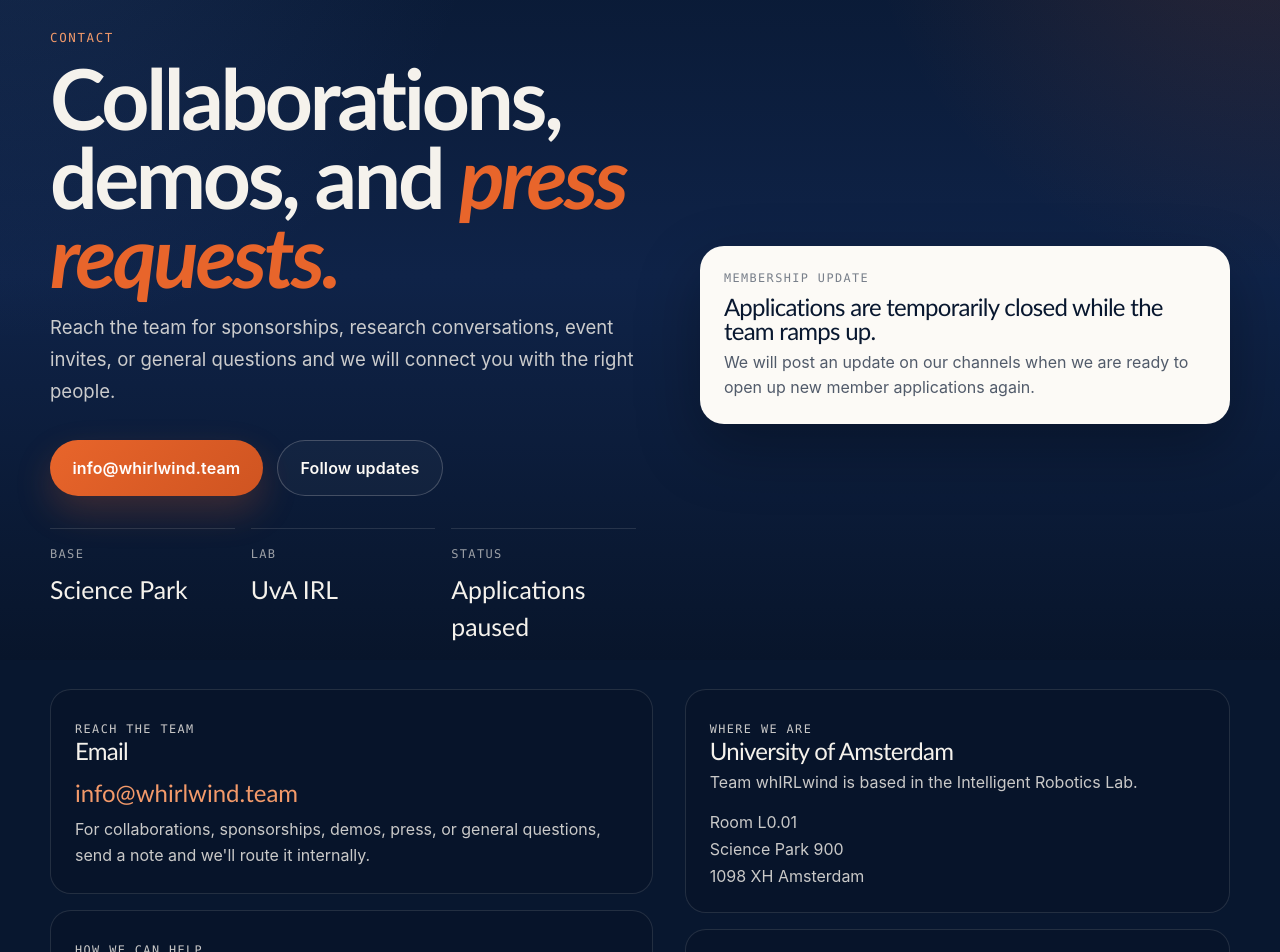
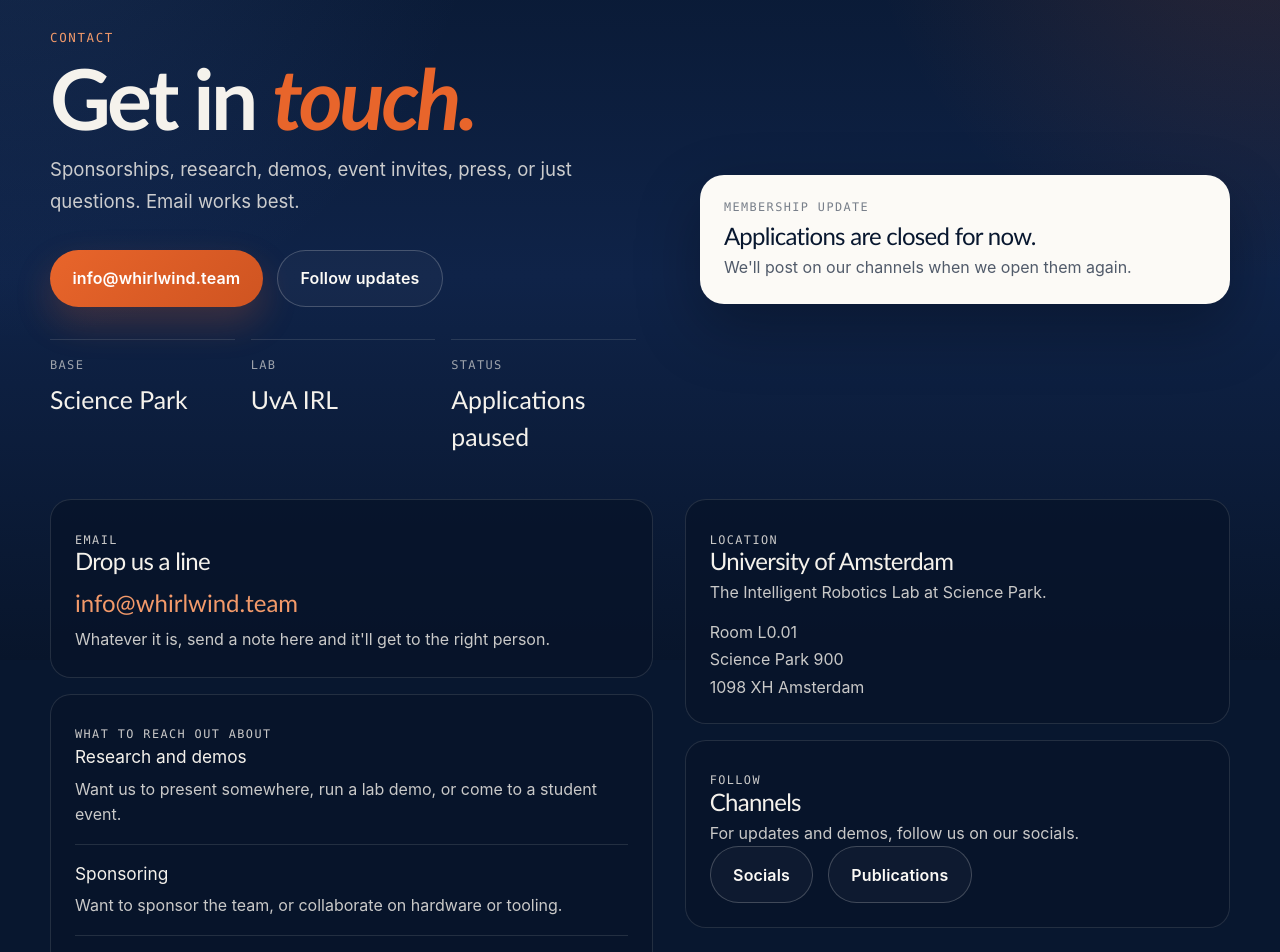
Before and after one commit to IntelligentRoboticsLab/whirlwind-website, a Next.js app: page /contact in a window 1280 px wide. Shown: the part 140-1092 px from the top of the page. Built offline with nearby package versions, Linux system fonts and the light colour scheme.

Commit message:
improve language

```diff
--- a/src/app/contact/page.tsx
+++ b/src/app/contact/page.tsx
@@ -15,12 +15,10 @@
         eyebrow="Contact"
         title={
           <>
-            Collaborations,
-            <br />
-            demos, and <span>press requests.</span>
+            Get in <span>touch.</span>
           </>
         }
-        description="Reach the team for sponsorships, research conversations, event invites, or general questions and we will connect you with the right people."
+        description="Sponsorships, research, demos, event invites, press, or just questions. Email works best."
         metrics={[
           { label: "Base", value: "Science Park" },
           { label: "Lab", value: "UvA IRL" },
@@ -40,10 +38,9 @@
         aside={
           <div className="page-note">
             <p>Membership update</p>
-            <h2>Applications are temporarily closed while the team ramps up.</h2>
+            <h2>Applications are closed for now.</h2>
             <span>
-              We will post an update on our channels when we are ready to open
-              up new member applications again.
+              We&apos;ll post on our channels when we open them again.
             </span>
           </div>
         }
@@ -53,19 +50,19 @@
         <div className="site-container contact-layout">
           <div className="contact-stack">
             <article className="detail-card">
-              <p className="detail-card__eyebrow">Reach the team</p>
-              <h2>Email</h2>
+              <p className="detail-card__eyebrow">Email</p>
+              <h2>Drop us a line</h2>
               <a href={`mailto:${siteContact.email}`} className="detail-card__link">
                 {siteContact.email}
               </a>
               <p>
-                For collaborations, sponsorships, demos, press, or general
-                questions, send a note and we&apos;ll route it internally.
+                Whatever it is, send a note here and it&apos;ll get to the
+                right person.
               </p>
             </article>
 
             <article className="detail-card">
-              <p className="detail-card__eyebrow">How we can help</p>
+              <p className="detail-card__eyebrow">What to reach out about</p>
               <div className="topic-list">
                 {contactTopics.map((topic) => (
                   <section key={topic.title} className="topic-list__item">
@@ -79,9 +76,9 @@
 
           <aside className="contact-stack">
             <article className="detail-card">
-              <p className="detail-card__eyebrow">Where we are</p>
+              <p className="detail-card__eyebrow">Location</p>
               <h2>University of Amsterdam</h2>
-              <p>Team whIRLwind is based in the Intelligent Robotics Lab.</p>
+              <p>The Intelligent Robotics Lab at Science Park.</p>
               <address className="detail-card__address">
                 {siteContact.addressLines.map((line) => (
                   <span key={line}>{line}</span>
@@ -90,17 +87,16 @@
             </article>
 
             <article className="detail-card">
-              <p className="detail-card__eyebrow">Keep up</p>
-              <h2>Public channels</h2>
+              <p className="detail-card__eyebrow">Follow</p>
+              <h2>Channels</h2>
               <p>
-                For competition updates, demos, and team news, our public
-                channels are the right place to follow along.
+                For updates and demos, follow us on our socials.
               </p>
               <div className="detail-card__actions">
-                <LinkButton href="/socials" label="Social channels" variant="secondary" />
+                <LinkButton href="/socials" label="Socials" variant="secondary" />
                 <LinkButton
                   href="/publications"
-                  label="Research archive"
+                  label="Publications"
                   variant="secondary"
                 />
               </div>
--- a/src/app/layout.tsx
+++ b/src/app/layout.tsx
@@ -11,7 +11,7 @@
 export const metadata: Metadata = {
   title: "whIRLwind Amsterdam",
   description:
-    "Humanoid robotics team from the University of Amsterdam Intelligent Robotics Lab.",
+    "Humanoid robotics team from the Intelligent Robotics Lab at the University of Amsterdam.",
   icons: {
     icon: [
       { url: logoSingleDark, type: "image/svg+xml" },
@@ -27,7 +27,7 @@
     type: "website",
     title: "whIRLwind Amsterdam",
     description:
-      "Humanoid robotics team from the University of Amsterdam Intelligent Robotics Lab.",
+      "Humanoid robotics team from the Intelligent Robotics Lab at the University of Amsterdam.",
   },
 };
 
--- a/src/app/page.tsx
+++ b/src/app/page.tsx
@@ -25,7 +25,7 @@
     { value: "15", label: "Active members" },
     { value: "2025", label: "Founded" },
     { value: highlightedEvent.result, label: highlightedEvent.event },
-    { value: `${publicationCount}`, label: "Publications archived" },
+    { value: `${publicationCount}`, label: "Publications" },
   ];
 
   return (
@@ -39,9 +39,9 @@
               to play <span>football.</span>
             </h1>
             <p className="home-hero__description">
-              whIRLwind is the University of Amsterdam humanoid robotics team,
-              building perception, locomotion, control, and competition systems
-              that have to work outside the lab and under pressure.
+              whIRLwind is the humanoid robotics team at the University of
+              Amsterdam. We compete in the RoboCup Standard Platform League
+              and write the software that runs on our robots.
             </p>
             <div className="home-hero__actions">
               <LinkButton href="/contact" label="Get in touch" variant="primary" />
@@ -117,13 +117,13 @@
       <section id="results" className="site-section site-section--deep">
         <div className="site-container">
           <SectionIntro
-            eyebrow="Season recap"
+            eyebrow="Results"
             title={
               <>
                 Recent <span>results</span>
               </>
             }
-            description="A fast view of the competitions, milestones, and output that define the team's first seasons."
+            description="What we've competed in so far."
             action={
               <LinkButton
                 href="/publications"
@@ -140,15 +140,15 @@
         <div className="site-container team-showcase">
           <div className="team-showcase__intro">
             <SectionIntro
-              eyebrow="Why we exist"
+              eyebrow="The goal"
               title={
                 <>
-                  Chasing the
+                  The
                   <br />
                   <span>2050 goal.</span>
                 </>
               }
-              description="We build the software and competition routines needed to make adult-size humanoids actually move, see, and play."
+              description="RoboCup's stated goal: by 2050, a team of humanoid robots that can beat the human football world champions. We work on the software side."
               compact
             />
             <div className="team-showcase__photos">
@@ -180,7 +180,7 @@
       <section className="site-section site-section--deep">
         <div className="site-container">
           <SectionIntro
-            eyebrow="Research output"
+            eyebrow="Research"
             title={
               <>
                 Papers, reports,
@@ -188,7 +188,7 @@
                 and <span>technical notes.</span>
               </>
             }
-            description="The competition work spills into documentation, qualification papers, reports, and student research published through the team and the lab."
+            description="Qualification papers, team reports, and student theses."
             action={
               <LinkButton
                 href="/publications"
@@ -216,12 +216,12 @@
             eyebrow="Sponsors"
             title={
               <>
-                The partners behind
+                Who supports
                 <br />
-                the <span>build season.</span>
+                <span>the team.</span>
               </>
             }
-            description="Competition robotics is expensive, messy, and impossible to do well alone. These organisations help keep the team operational."
+            description="Robots, travel, and tooling are expensive. These organisations help cover it."
             action={
               <LinkButton
                 href="/sponsors"
@@ -254,13 +254,11 @@
           <div>
             <span className="section-intro__eyebrow">Contact</span>
             <h2 className="contact-banner__title">
-              Collaborations, demos,
-              <br />
-              press, and <span>support.</span>
+              Get in <span>touch.</span>
             </h2>
             <p className="contact-banner__description">
-              Reach the team for partnerships, research conversations, or event
-              enquiries. We will connect you with the right person.
+              Partnerships, research, demos, press, or just questions. Email
+              us.
             </p>
           </div>
           <div className="contact-banner__actions">
--- a/src/app/socials/page.tsx
+++ b/src/app/socials/page.tsx
@@ -22,12 +22,12 @@
         eyebrow="Social channels"
         title={
           <>
-            Match trips,
+            Where to
             <br />
-            build days, and <span>lab updates.</span>
+            <span>follow along.</span>
           </>
         }
-        description="Follow the team across the channels where we share competition travel, demos, progress, and the code orbiting the project."
+        description="Where we post competition travel, demos, progress, and the code behind it."
         actions={
           <LinkButton href="/contact" label="Reach the team" variant="secondary" />
         }
--- a/src/components/SiteFooter.tsx
+++ b/src/components/SiteFooter.tsx
@@ -9,8 +9,8 @@
         <div className="site-footer__brand">
           <p className="site-footer__kicker">whIRLwind Amsterdam</p>
           <p className="site-footer__summary">
-            Humanoid robotics from the University of Amsterdam Intelligent
-            Robotics Lab, built for competition and research.
+            Humanoid robotics team out of the Intelligent Robotics Lab at the
+            University of Amsterdam.
           </p>
         </div>
 
--- a/src/lib/site-content.ts
+++ b/src/lib/site-content.ts
@@ -95,7 +95,7 @@
     event: "Qualification document published",
     location: "Amsterdam",
     result: "Season active",
-    detail: "Technical roadmap and team description for the current campaign.",
+    detail: "Technical roadmap and team description for the season.",
   },
   {
     id: "world-humanoid-robot-games-2025",
@@ -104,7 +104,7 @@
     event: "World Humanoid Robot Games",
     location: "Beijing",
     result: "International debut",
-    detail: "Competition debut on a global stage with the squad and platform.",
+    detail: "Our first international competition with the new team.",
   },
   {
     id: "german-open-2026",
@@ -113,7 +113,7 @@
     event: "RoboCup German Open 2026",
     location: "Germany",
     result: "3rd place",
-    detail: "A podium finish at the RoboCup German Open 2026.",
+    detail: "Two weeks with the robots and we got on the podium.",
     highlight: true,
   },
   {
@@ -123,7 +123,7 @@
     event: "Team launched",
     location: "University of Amsterdam",
     result: "First roster",
-    detail: "whIRLwind formed inside the Intelligent Robotics Lab.",
+    detail: "whIRLwind started inside the Intelligent Robotics Lab.",
   },
 ];
 
@@ -135,32 +135,32 @@
     index: "01",
     title: "Competition software",
     description:
-      "Vision, behavior, simulation, and testing that keep the robots usable before and during matches.",
+      "Vision, behaviours, RL policies, simulation, and the tests that keep it all working.",
   },
   {
     index: "02",
     title: "Hardware and repairs",
     description:
-      "Assembly, calibration, maintenance, and the rapid fixes that always show up once competition days start.",
+      "Assembly, calibration, maintenance, and fixing whatever breaks during a competition.",
   },
   {
     index: "03",
     title: "Match operations",
     description:
-      "Travel prep, field-side debugging, demos, and the logistics required to run the team through an event.",
+      "Travel, field-side debugging, demos, and the logistics of running a team at an event.",
   },
   {
     index: "04",
     title: "Research and outreach",
     description:
-      "Reports, theses, partner demos, and the work we publish around the team beyond the matches themselves.",
+      "Reports, theses, and the research we publish alongside the competition work.",
   },
 ];
 
 export const sponsorTiers: SponsorTier[] = [
   {
     name: "Premier Partner",
-    description: "Core support for the team's infrastructure and competition push.",
+    description: "Backs the team's infrastructure and competitions.",
     sponsors: [
       {
         name: "Rerun",
@@ -176,7 +176,7 @@
   },
   {
     name: "Supporting Partners",
-    description: "The organisations that back the lab, the team, and the room to build.",
+    description: "Support the lab, the team, and the space we work in.",
     sponsors: [
       {
         name: "StartUp Village",
@@ -205,7 +205,7 @@
     handle: "whIRLwind Amsterdam",
     logo: LinkedInLogo,
     logoAlt: "LinkedIn logo",
-    description: "Announcements, partnerships, and team stories from the lab.",
+    description: "Announcements and partnership updates.",
   },
   {
     name: "Instagram",
@@ -213,7 +213,7 @@
     handle: "@whirlwind.ams",
     logo: InstagramLogo,
     logoAlt: "Instagram logo",
-    description: "Travel, workshop moments, and match-day updates from the team.",
+    description: "Photos and clips from the lab, travel, and match days.",
   },
   {
     name: "GitHub",
@@ -221,7 +221,7 @@
     handle: "Intelligent Robotics Lab",
     logo: GitHubLogo,
     logoAlt: "GitHub logo",
-    description: "Open code, tools, and research repositories connected to the work.",
+    description: "Code and tooling from the lab we work in.",
   },
 ];
 
@@ -337,17 +337,17 @@
   {
     title: "Research and demos",
     description:
-      "Invite the team to present humanoid robotics work, lab demos, or student events.",
+      "Want us to present somewhere, run a lab demo, or come to a student event.",
   },
   {
-    title: "Sponsorship and support",
+    title: "Sponsoring",
     description:
-      "Share how you would like to collaborate on competitions, tooling, or outreach.",
+      "Want to sponsor the team, or collaborate on hardware or tooling.",
   },
   {
     title: "Media and press",
     description:
-      "Tell us the angle and timing so we can coordinate the right spokesperson and assets.",
+      "Tell us the angle and deadline and we'll find the right person.",
   },
 ];
 
```
Also changed, not shown: src/app/news/page.tsx (+11 -19 lines), src/app/publications/page.tsx (+5 -5 lines), src/app/sponsors/page.tsx (+10 -13 lines).
